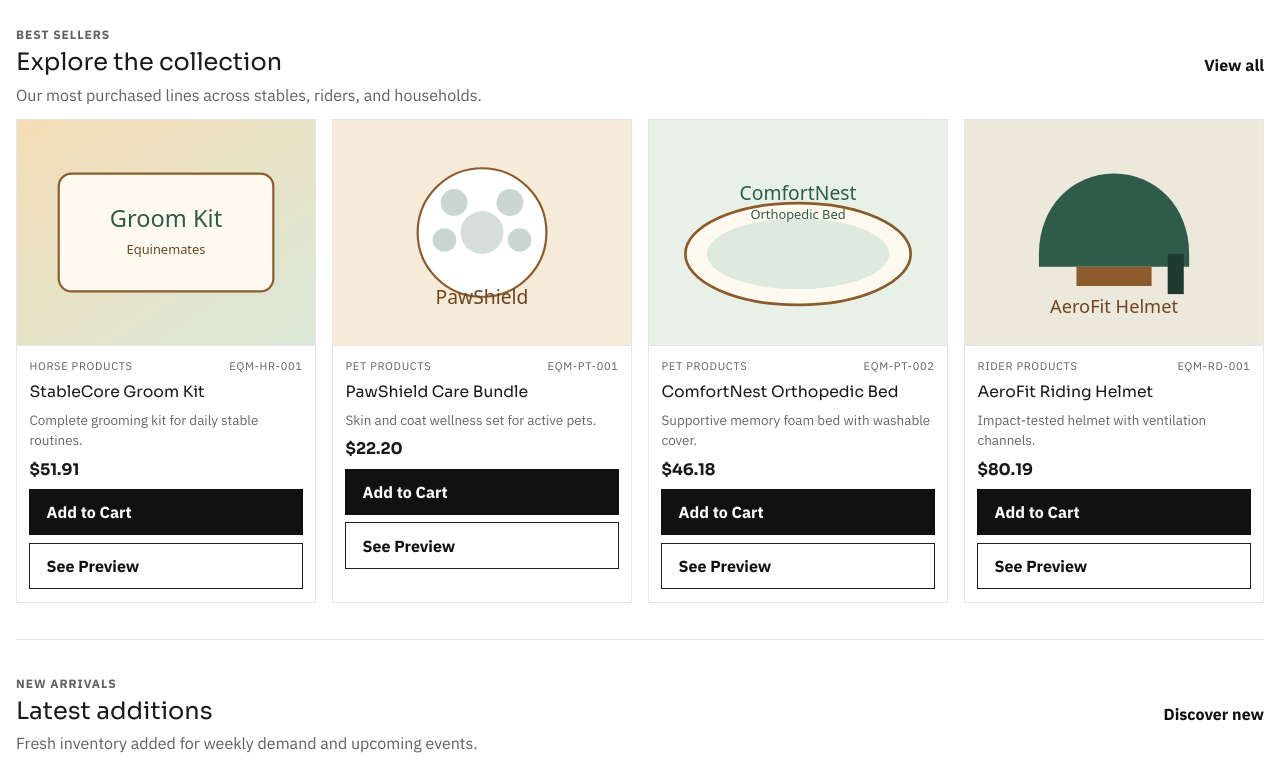
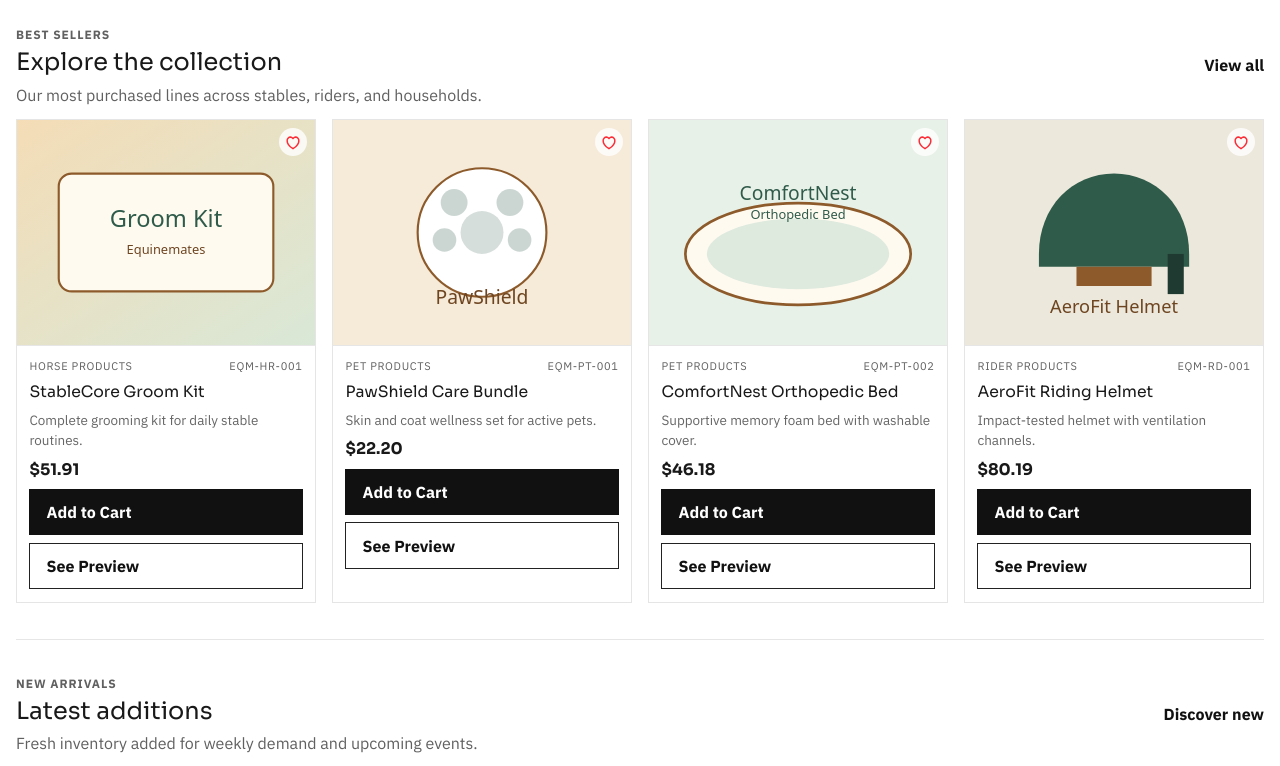
Before and after one commit to KhurramSaeed700/equinemates.shop, a Next.js app: page / in a window 1280 px wide. Shown: the part 1440-2206 px from the top of the page. Built offline with nearby package versions, Linux system fonts and the light colour scheme; no server answers.

Commit message:
feat: add heart overlay button to product cards for wishlist
- restore wishlist toggle on product images
- heart icon sits top-right over image and fills when favorited
- uses wishlist context and toasts for feedback
- keeps Add to Cart / See Preview actions unchanged

```diff
--- a/components/catalog/product-card.tsx
+++ b/components/catalog/product-card.tsx
@@ -7,17 +7,21 @@ import { useState } from "react";
 import { ProductPreviewModal } from "@/components/catalog/product-preview-modal";
 import { useCart } from "@/components/providers/cart-provider";
 import { useCurrency } from "@/components/providers/currency-provider";
+import { useWishlist } from "@/components/providers/wishlist-provider";
+import { HeartIcon } from "@/components/ui/icons";
 import { Product } from "@/lib/types";
 
 export function ProductCard({ product }: { product: Product }) {
   const { formatFromPkr } = useCurrency();
   const { addToCart } = useCart();
+  const { has: hasInWishlist, toggle } = useWishlist();
+  const isFavorited = hasInWishlist(product.slug);
   const [isPreviewOpen, setIsPreviewOpen] = useState(false);
 
   return (
     <>
       <article className="product-card reveal">
-        <div className="product-image-wrap">
+        <div className="product-image-wrap relative">
           <Image
             alt={product.name}
             className="product-image"
@@ -25,6 +29,17 @@ export function ProductCard({ product }: { product: Product }) {
             src={product.images[0]}
             width={640}
           />
+          {/* favorite heart overlay */}
+          <button
+            type="button"
+            className="absolute top-2 right-2 p-1 bg-white/80 rounded-full hover:bg-white"
+            onClick={() => toggle(product.slug)}
+          >
+            <HeartIcon
+              className="w-5 h-5 text-red-500"
+              style={{ fill: isFavorited ? "currentColor" : "none" }}
+            />
+          </button>
         </div>
       <div className="product-body">
         <p className="product-meta">
```
